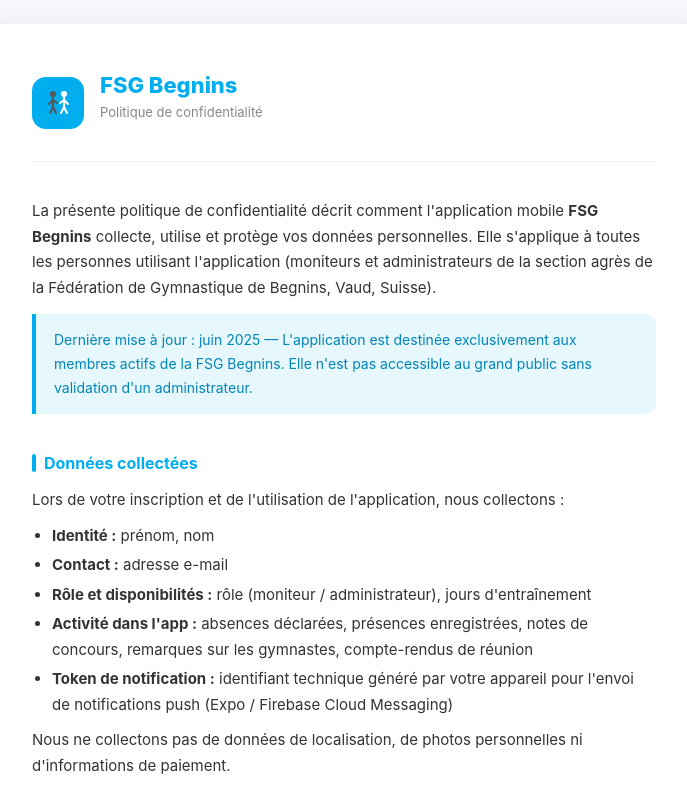
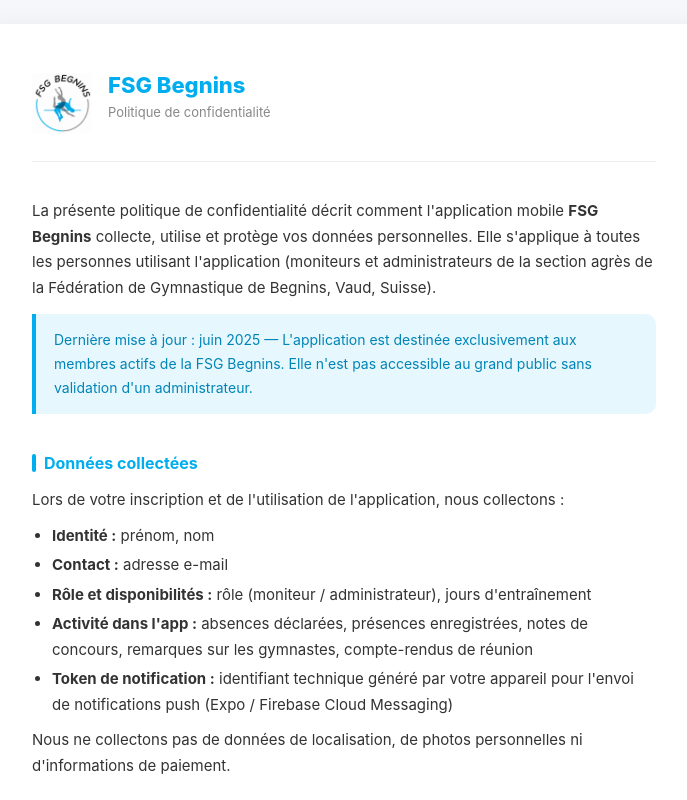
Before and after one commit to LetsGoDuuude/fsg-begnins-privacy, a plain HTML site: page index.html in a window 1280 px wide. Shown: the top 800 px of the page, without its empty margins (296-983 px from the left). Drawn offline with Linux system fonts and the light colour scheme.

Commit message:
Add files via upload

```diff
--- a/index.html
+++ b/index.html
@@ -38,13 +38,10 @@
       border-bottom: 1px solid #eee;
     }
     .logo {
-      width: 52px; height: 52px;
-      border-radius: 14px;
-      background: #00AEEF;
-      display: flex; align-items: center; justify-content: center;
+      width: 60px; height: 60px;
       flex-shrink: 0;
     }
-    .logo svg { display: block; }
+    .logo img { width: 100%; height: 100%; object-fit: contain; display: block; }
     .header-text h1 {
       font-size: 22px;
       font-weight: 800;
@@ -116,21 +113,7 @@
   <!-- Header -->
   <div class="header">
     <div class="logo">
-      <svg width="32" height="32" viewBox="0 0 32 32" fill="none" xmlns="http://www.w3.org/2000/svg">
-        <!-- Silhouette gymnaste simplifiée -->
-        <circle cx="11" cy="7" r="3" fill="#58595B"/>
-        <line x1="11" y1="10" x2="11" y2="20" stroke="#58595B" stroke-width="2.2" stroke-linecap="round"/>
-        <line x1="11" y1="13" x2="7"  y2="17" stroke="#58595B" stroke-width="2"   stroke-linecap="round"/>
-        <line x1="11" y1="13" x2="15" y2="16" stroke="#58595B" stroke-width="2"   stroke-linecap="round"/>
-        <line x1="11" y1="20" x2="8"  y2="26" stroke="#58595B" stroke-width="2"   stroke-linecap="round"/>
-        <line x1="11" y1="20" x2="14" y2="26" stroke="#58595B" stroke-width="2"   stroke-linecap="round"/>
-        <circle cx="22" cy="7" r="3" fill="white"/>
-        <line x1="22" y1="10" x2="22" y2="20" stroke="white" stroke-width="2.2" stroke-linecap="round"/>
-        <line x1="22" y1="13" x2="18" y2="16" stroke="white" stroke-width="2"   stroke-linecap="round"/>
-        <line x1="22" y1="13" x2="26" y2="17" stroke="white" stroke-width="2"   stroke-linecap="round"/>
-        <line x1="22" y1="20" x2="19" y2="26" stroke="white" stroke-width="2"   stroke-linecap="round"/>
-        <line x1="22" y1="20" x2="25" y2="26" stroke="white" stroke-width="2"   stroke-linecap="round"/>
-      </svg>
+      <img src="logo.png" alt="Logo FSG Begnins" />
     </div>
     <div class="header-text">
       <h1>FSG Begnins</h1>
```
Also changed, not shown: logo.png (added).
